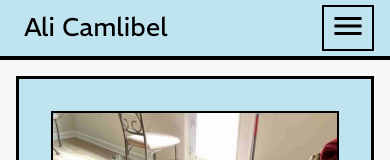
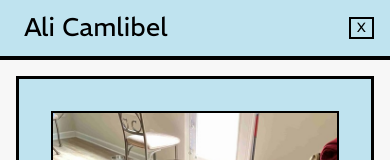
Before and after one commit to acamlibe/alicamlibel-personal-site, a website: page src/index.html in a window 390 px wide. Shown: the top 160 px of the page. Drawn offline with Linux system fonts and the light colour scheme.

Commit message:
testing touch issue

```diff
--- a/src/index.html
+++ b/src/index.html
@@ -25,7 +25,7 @@
         </nav>
       </div>
       <button id="menu-hamburger" type="button">
-        <img src="img/hamburger.svg" alt="Menu expand/collapse icon" />
+        X
       </button>
     </header>
 
```
